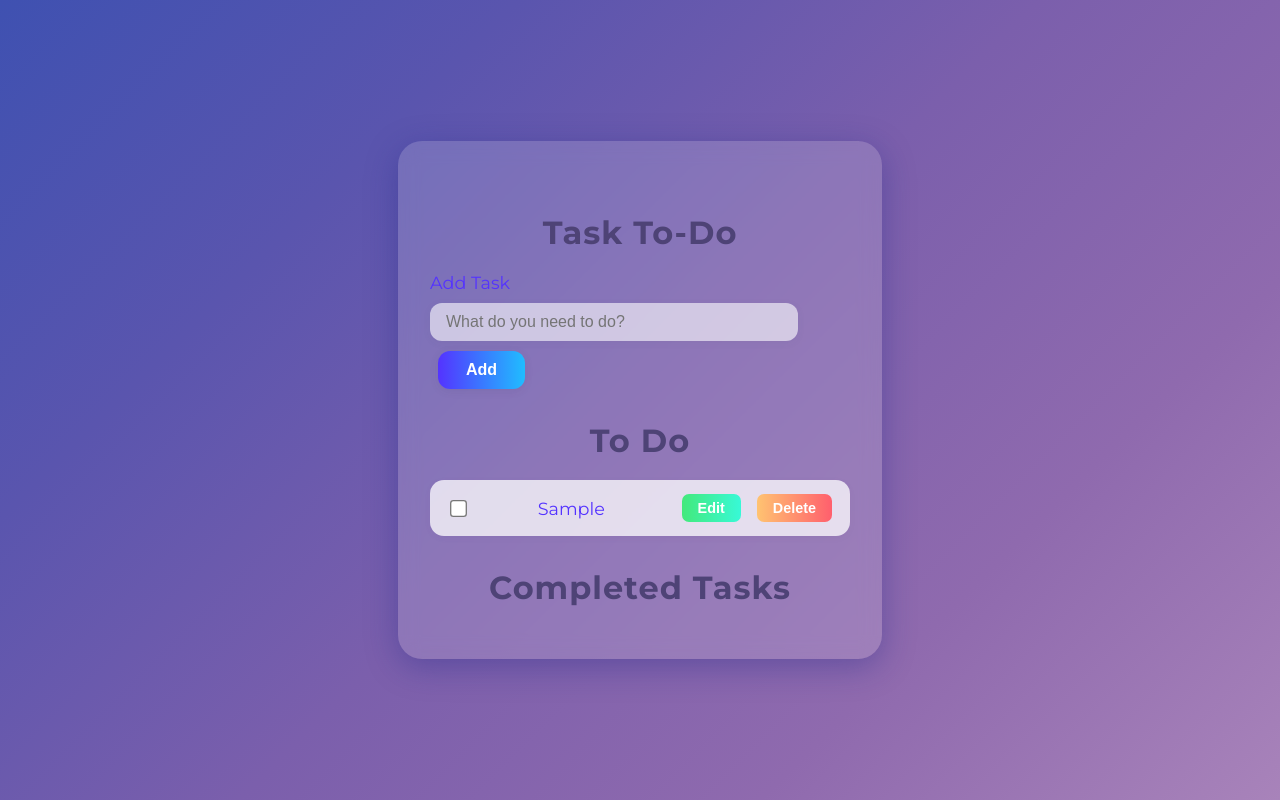
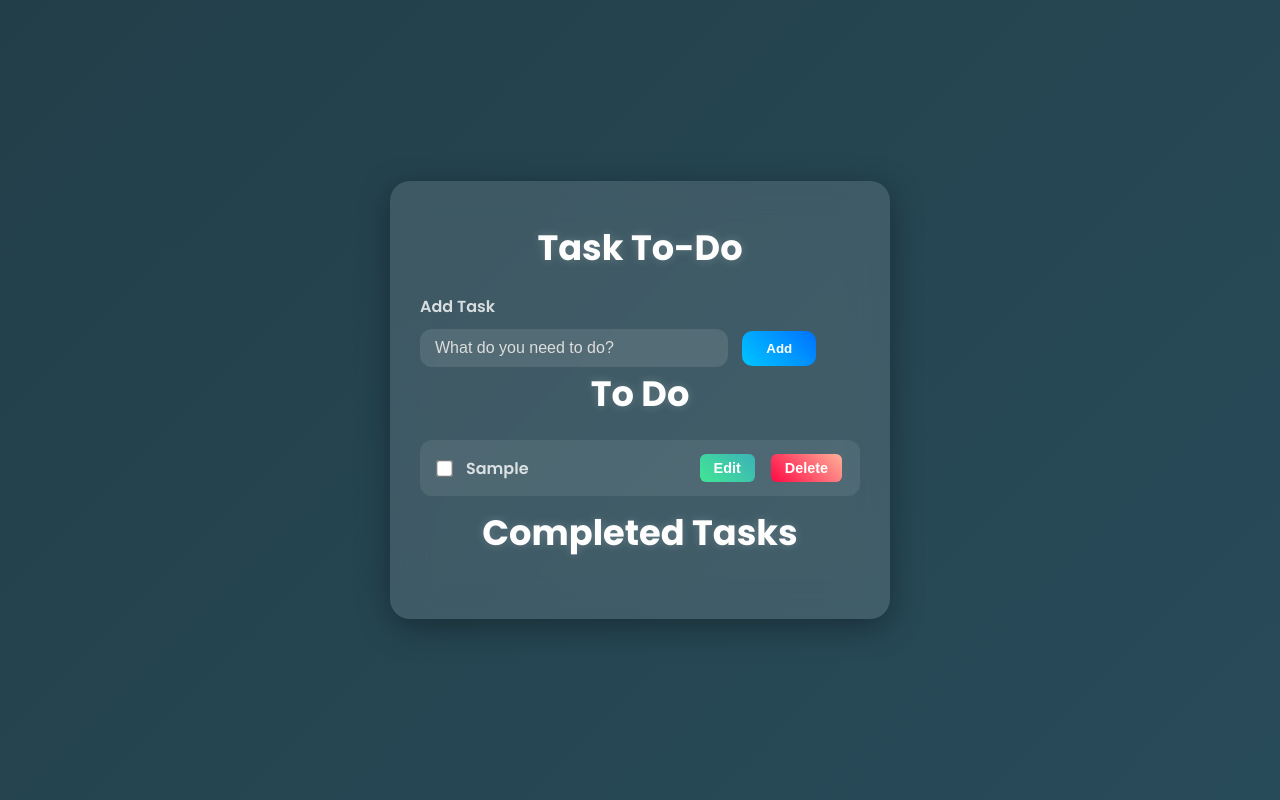
Before and after one commit to VarunJagad1811/Task-To-Do, a plain HTML site: page index.html in a window 1280 px wide. Both pictures are taken after typing "Sample" into the empty fields and a click on the button "Add". Drawn offline with Linux system fonts and the light colour scheme.

Commit message:
Update index.html

```diff
--- a/index.html
+++ b/index.html
@@ -1,148 +1,171 @@
 <!DOCTYPE html>
 <html lang="en">
 <head>
-    <meta charset="UTF-8">
+  <meta charset="UTF-8" />
   <title>Task Tracker</title>
-    <link href="https://fonts.googleapis.com/css2?family=Montserrat:wght@400;700&display=swap" rel="stylesheet">
+  <link href="https://fonts.googleapis.com/css2?family=Poppins:wght@400;600;700&display=swap" rel="stylesheet">
   <style>
+    * {
+      margin: 0;
+      padding: 0;
+      box-sizing: border-box;
+    }
+
     body {
       min-height: 100vh;
-            margin: 0;
-            font-family: 'Montserrat', Arial, sans-serif;
-            background: linear-gradient(135deg, #3f51b1 0%, #5a55ae 25%, #7b5fac 50%, #8f6aae 75%, #a883ba 100%);
-            color: #232323;
+      font-family: 'Poppins', sans-serif;
+      background: linear-gradient(135deg, #0f2027, #203a43, #2c5364);
+      background-size: 400% 400%;
+      animation: gradientBG 20s ease infinite;
       display: flex;
       align-items: center;
       justify-content: center;
+      color: #fff;
+    }
+
+    @keyframes gradientBG {
+      0% { background-position: 0% 50%; }
+      50% { background-position: 100% 50%; }
+      100% { background-position: 0% 50%; }
     }
 
     .container {
-            background: rgba(255,255,255,0.15);
-            box-shadow: 0 8px 32px 0 rgba(31, 38, 135, 0.37);
-            backdrop-filter: blur(10px);
-            border-radius: 24px;
-            padding: 40px 32px 32px 32px;
-            min-width: 350px;
-            max-width: 420px;
-            width: 100%;
+      background: rgba(255, 255, 255, 0.12);
+      border-radius: 20px;
+      padding: 40px 30px;
+      backdrop-filter: blur(18px);
+      box-shadow: 0 8px 32px rgba(0, 0, 0, 0.35);
+      width: 90%;
+      max-width: 500px;
+      animation: fadeIn 1s ease;
+    }
+
+    @keyframes fadeIn {
+      from { transform: scale(0.95); opacity: 0; }
+      to { transform: scale(1); opacity: 1; }
     }
 
     h3 {
       text-align: center;
-            color: #4e4376;
+      font-size: 2.2rem;
       margin-bottom: 20px;
-            letter-spacing: 1px;
-            font-weight: 700;
-            font-size: 2rem;
+      color: #fefefe;
+      text-shadow: 0 0 10px rgba(255,255,255,0.2);
     }
 
     label {
-            font-size: 1.1rem;
-            color: #5433ff;
-            margin-right: 10px;
+      font-size: 1rem;
+      font-weight: 600;
+      color: #ffffffcc;
     }
 
     input[type="text"] {
-            width: 80%;
-            padding: 10px 16px;
-            margin: 10px 0;
+      width: 70%;
+      padding: 10px 15px;
+      border-radius: 12px;
       border: none;
-            border-radius: 12px;
-            background: rgba(255,255,255,0.6);
+      background: rgba(255,255,255,0.1);
+      color: white;
       font-size: 1rem;
-            box-shadow: 0 2px 8px rgba(60,60,100,0.06);
-            transition: background 0.2s;
+      margin-top: 10px;
+      outline: none;
+      transition: 0.3s;
     }
+
+    input[type="text"]::placeholder {
+      color: #dddddd;
+    }
+
     input[type="text"]:focus {
-            background: #fff;
-            outline: none;
+      background: rgba(255,255,255,0.25);
     }
 
     button {
-            padding: 10px 28px;
-            margin-left: 8px;
+      padding: 10px 24px;
       border: none;
-            border-radius: 12px;
-            background: linear-gradient(90deg, #5433ff 0%, #20bdff 100%);
+      border-radius: 10px;
+      margin-left: 10px;
+      background: linear-gradient(45deg, #00c6ff, #0072ff);
       color: white;
-            font-size: 1rem;
-            font-weight: 700;
+      font-weight: 600;
       cursor: pointer;
-            box-shadow: 0 2px 8px rgba(60,60,100,0.10);
-            transition: background 0.2s, transform 0.2s, box-shadow 0.2s;
+      transition: transform 0.2s, box-shadow 0.2s;
     }
+
     button:hover {
-            background: linear-gradient(90deg, #20bdff 0%, #5433ff 100%);
-            transform: translateY(-2px) scale(1.04);
-            box-shadow: 0 8px 24px rgba(60,60,100,0.18);
+      transform: translateY(-3px);
+      box-shadow: 0 6px 20px rgba(0, 115, 255, 0.4);
     }
 
     ul {
       list-style: none;
       padding: 0;
-            margin: 18px 0 0 0;
+      margin-top: 20px;
     }
 
     li {
-            background: rgba(255,255,255,0.75);
-            margin: 12px 0;
+      background: rgba(255,255,255,0.08);
+      margin: 10px 0;
       padding: 14px 18px;
-            border-radius: 14px;
-            box-shadow: 0 2px 6px rgba(80,70,140,0.06);
+      border-radius: 12px;
       display: flex;
       align-items: center;
       justify-content: space-between;
-            font-size: 1.1rem;
-            transition: box-shadow 0.2s;
-        }
-        li:hover {
-            box-shadow: 0 6px 20px rgba(80,70,140,0.12);
+      transition: background 0.3s;
     }
 
-        li input[type="checkbox"] {
-            margin-right: 14px;
-            accent-color: #4e4376;
-            transform: scale(1.3);
+    li:hover {
+      background: rgba(255,255,255,0.15);
     }
 
     li.completed label {
       text-decoration: line-through;
-            color: #b0b0b0;
+      color: #bbb;
     }
 
-        li .actions {
+    li input[type="checkbox"] {
+      margin-right: 10px;
+      transform: scale(1.3);
+      accent-color: #00c6ff;
+    }
+
+    li label {
+      flex: 1;
+      margin-left: 5px;
+    }
+
+    .actions {
       display: flex;
-            gap: 8px;
+      gap: 6px;
     }
 
     li button {
-            padding: 6px 16px;
+      padding: 6px 14px;
       font-size: 0.9rem;
-            border-radius: 7px;
-            background: #ff5f6d;
-            background: linear-gradient(90deg, #ffc371 0%, #ff5f6d 100%);
-            color: #fff;
-            font-weight: 600;
-            box-shadow: none;
+      border-radius: 6px;
     }
+
     li button.edit {
-            background: linear-gradient(90deg, #43e97b 0%, #38f9d7 100%);
+      background: linear-gradient(45deg, #42e695, #3bb2b8);
     }
-        li button.edit:hover {
-            background: linear-gradient(90deg, #38f9d7 0%, #43e97b 100%);
-        }
-        li button.delete:hover {
-            background: linear-gradient(90deg, #ff5f6d 0%, #ffc371 100%);
+
+    li button.delete {
+      background: linear-gradient(45deg, #ff0844, #ffb199);
     }
 
     @media (max-width: 600px) {
       .container {
-                padding: 20px 8px;
-                min-width: unset;
-                width: 98vw;
+        padding: 20px 15px;
       }
+
       input[type="text"] {
-                width: 70%;
+        width: 100%;
+        margin-bottom: 10px;
+      }
+
+      button {
+        margin-top: 10px;
+        width: 100%;
       }
     }
   </style>
@@ -151,7 +174,7 @@
   <div class="container">
     <h3>Task To-Do</h3>
     <p>
-            <label for="new-task">Add Task</label>
+      <label for="new-task">Add Task</label><br>
       <input id="new-task" type="text" placeholder="What do you need to do?">
       <button onclick="addTask()">Add</button>
     </p>
@@ -160,8 +183,8 @@
     <h3>Completed Tasks</h3>
     <ul id="completed-tasks"></ul>
   </div>
+
   <script>
-        // Add a new task
     function addTask() {
       const taskInput = document.getElementById("new-task");
       const taskText = taskInput.value.trim();
@@ -171,9 +194,9 @@
       taskInput.value = '';
     }
 
-        // Create task HTML element
     function createTaskElement(text) {
       const li = document.createElement("li");
+
       const checkbox = document.createElement("input");
       checkbox.type = "checkbox";
       checkbox.onchange = function() { toggleTask(li, checkbox); };
@@ -203,7 +226,6 @@
       return li;
     }
 
-        // Toggle task completion
     function toggleTask(li, checkbox) {
       if (checkbox.checked) {
         li.classList.add("completed");
@@ -214,12 +236,14 @@
       }
     }
 
-        // Edit task
     function editTask(li, label, btn) {
       if (btn.innerText === "Edit") {
         const input = document.createElement("input");
         input.type = "text";
         input.value = label.innerText;
+        input.style.padding = "6px";
+        input.style.borderRadius = "6px";
+        input.style.width = "100%";
         li.replaceChild(input, label);
         btn.innerText = "Save";
       } else {
```
Lines whose indentation alone changed are shown as unchanged.
